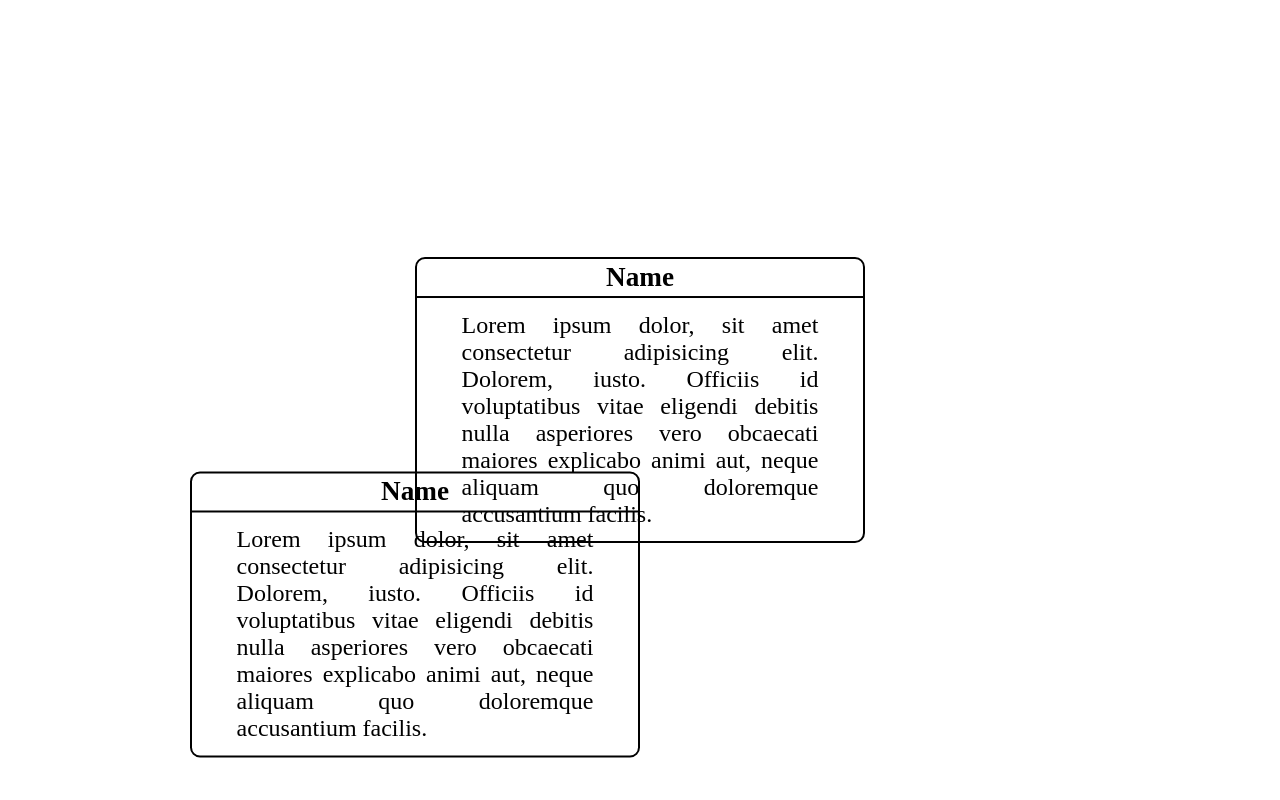
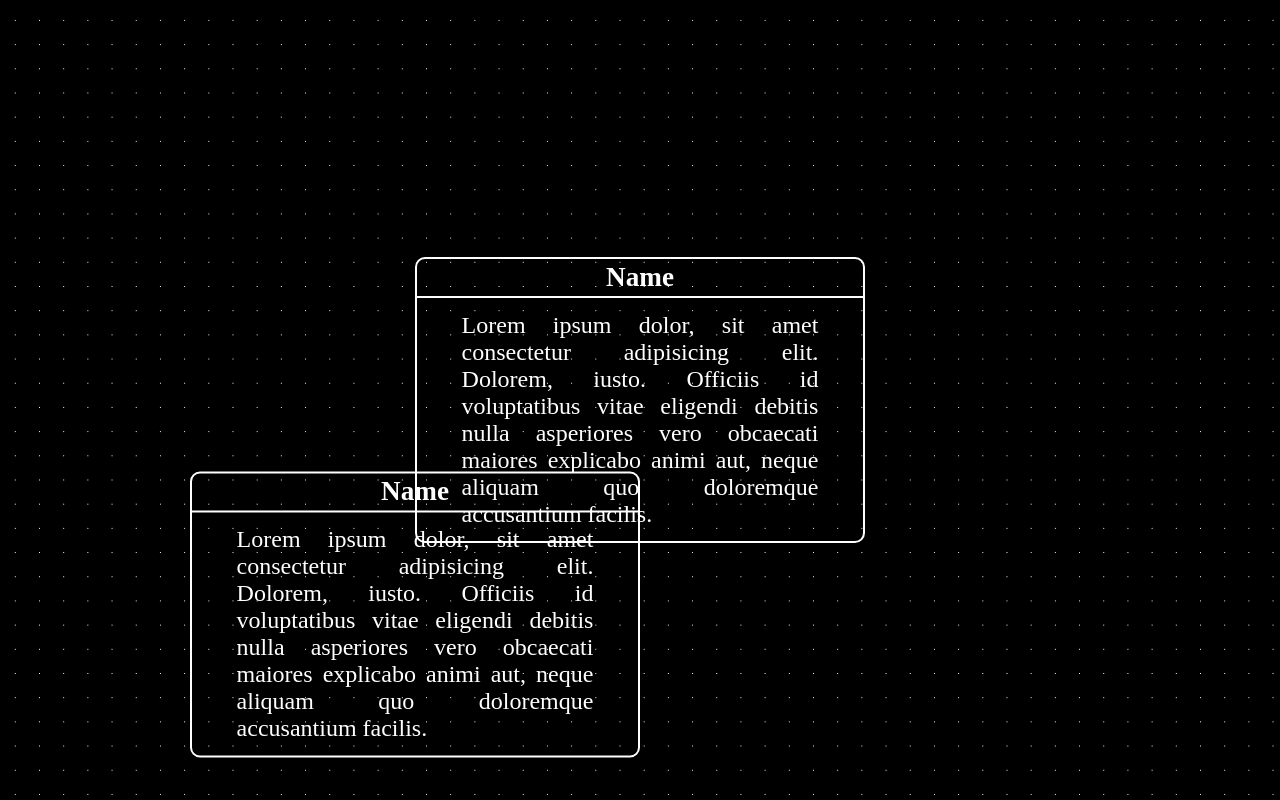
Before and after one commit to yryuvraj/proj, a website: page index.html in a window 1280 px wide. Drawn offline with Linux system fonts and the light colour scheme.

Commit message:
add background and change respective css

```diff
--- a/index.html
+++ b/index.html
@@ -5,6 +5,9 @@
     <meta name="viewport" content="width=device-width, initial-scale=1.0">
     <title>Documet</title>
     <style>
+        body{
+            background-image: url('./public/assets/image.png');
+        }
         *{
             margin:0;
             padding:0;
@@ -17,7 +20,7 @@
             top:50%;
             left:50%;
             transform: translate(-50%,-50%);
-            border:2px solid black;
+            border:2px solid white;
             border-radius: 10px;
         }
 
@@ -26,13 +29,15 @@
             font-size: 1.7rem;
             font-weight: 600;
             padding:0.7%;
-            border-bottom: 2px solid black;
+            border-bottom: 2px solid white;
+            color:white;
         }
 
         .wrapper p{
             padding:3% 10%;
             text-align: justify;
             font-size: 1.5rem;
+            color:white;
         }
 
         #wrapper2{
```
